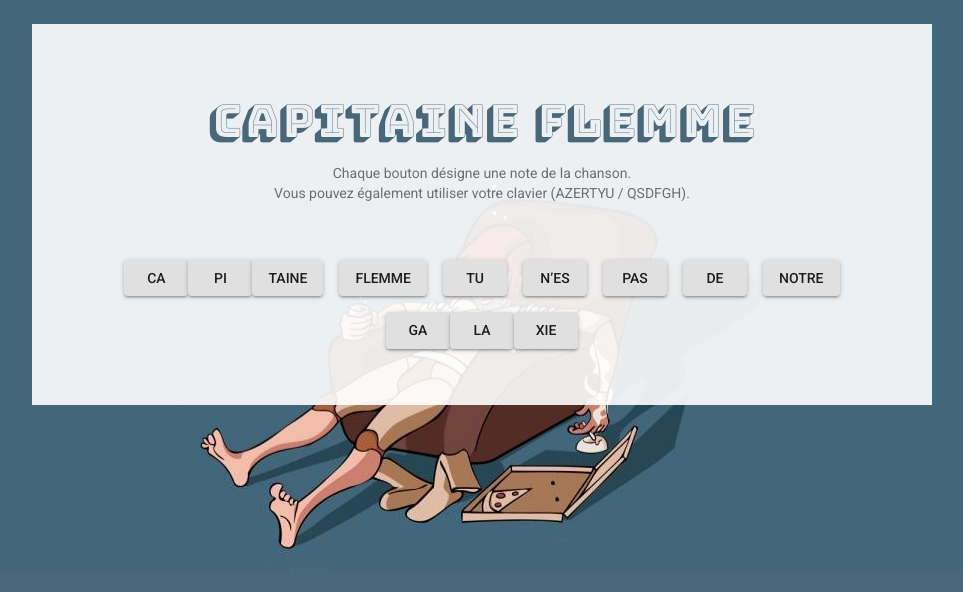
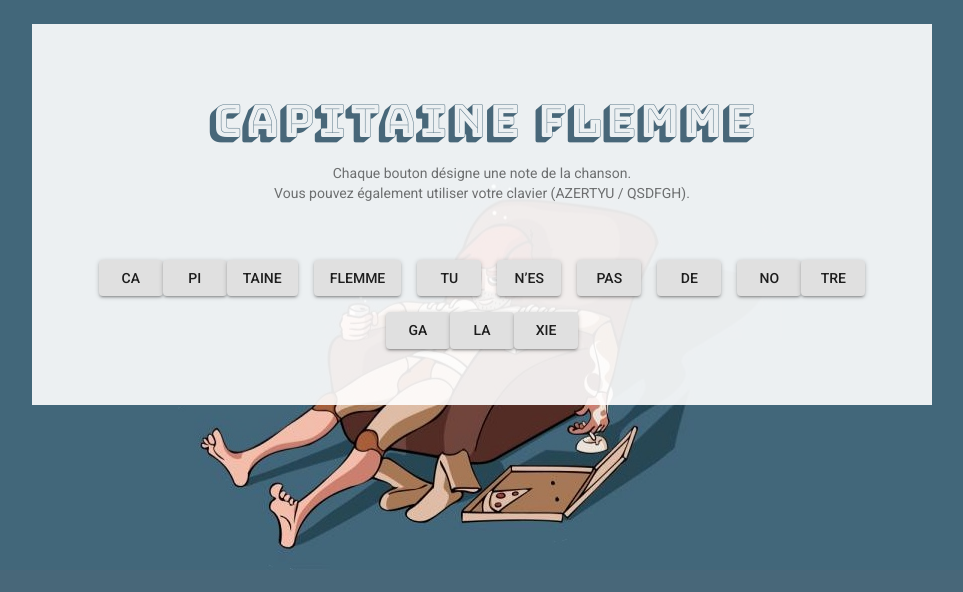
Before and after one commit to mbrehin/capitaine-flemme, a React (Create React App) app: page / in a window 1280 px wide. Shown: the top 592 px of the page, without its empty margins (158-1121 px from the left). Built offline with nearby package versions, Linux system fonts and the light colour scheme.

Commit message:
feat(audio): setup tone.js…
Trigger sounds on button click.

```diff
--- a/package.json
+++ b/package.json
@@ -108,6 +108,7 @@
     "react": "^16.4.2",
     "react-dom": "^16.4.2",
     "react-scripts": "next",
+    "tone": "^0.12.80",
     "typeface-roboto": "0.0.54"
   },
   "devDependencies": {
--- a/src/App.js
+++ b/src/App.js
@@ -1,11 +1,12 @@
+import PropTypes from 'prop-types'
 import React from 'react'
-import PropTypes from 'prop-types'
 
+import { Typography } from '../node_modules/@material-ui/core'
 import CssBaseline from '@material-ui/core/CssBaseline'
 import { withStyles } from '@material-ui/core/styles'
 
 import 'typeface-roboto'
-import { Typography } from '../node_modules/@material-ui/core'
+
 import Player from './components/Player'
 
 const styles = (theme) => ({
--- a/src/components/Player.js
+++ b/src/components/Player.js
@@ -1,7 +1,11 @@
+import PropTypes from 'prop-types'
 import React, { Component } from 'react'
-import PropTypes from 'prop-types'
+import Tone from 'tone'
+
 import { withStyles } from '../../node_modules/@material-ui/core'
-import SoundButton from './SoundButton'
+
+import { song } from '../utils/song'
+import SoundButton from './SoundButtonGroup'
 
 const styles = (theme) => ({
   buttons: {
@@ -13,19 +17,24 @@ const styles = (theme) => ({
 })
 
 class Player extends Component {
+  constructor(...args) {
+    super(...args)
+    // Create a synth and connect it to the master output (your speakers)
+    this.synth = new Tone.Synth().toMaster()
+  }
+
+  playTrack = ({ frequency, duration }) => {
+    this.synth.triggerAttackRelease(frequency, duration)
+  }
+
   render() {
     const { classes } = this.props
 
     return (
       <div className={classes.buttons}>
-        <SoundButton labels={['ca', 'pi', 'taine']} />
-        <SoundButton labels={['flemme']} />
-        <SoundButton labels={['tu']} />
-        <SoundButton labels={['n’es']} />
-        <SoundButton labels={['pas']} />
-        <SoundButton labels={['de']} />
-        <SoundButton labels={['notre']} />
-        <SoundButton labels={['ga', 'la', 'xie']} />
+        {song.map((sounds, index) => (
+          <SoundButton sounds={sounds} key={index} onClick={this.playTrack} />
+        ))}
       </div>
     )
   }
--- a/src/components/SoundButton.js
+++ /dev/null
@@ -1,31 +0,0 @@
-import React from 'react'
-import PropTypes from 'prop-types'
-
-import { Button, withStyles } from '../../node_modules/@material-ui/core'
-
-const styles = (theme) => ({
-  button: {
-    display: 'inline-flex',
-    margin: theme.spacing.unit,
-  },
-})
-
-const SoundButton = ({ classes, labels, xs }) => {
-  return (
-    <span className={classes.button}>
-      {labels.map((label) => (
-        <Button variant="contained" key={label}>
-          {label}
-        </Button>
-      ))}
-    </span>
-  )
-}
-
-SoundButton.propTypes = {
-  classes: PropTypes.object.isRequired,
-  labels: PropTypes.arrayOf(PropTypes.string).isRequired,
-  xs: PropTypes.number,
-}
-
-export default withStyles(styles)(SoundButton)
--- /dev/null
+++ b/src/components/SoundButtonGroup.js
@@ -0,0 +1,42 @@
+import { arrayOf, func, number, object, shape, string } from 'prop-types'
+import React from 'react'
+
+import { Button, withStyles } from '@material-ui/core'
+
+const styles = (theme) => ({
+  button: {
+    display: 'inline-flex',
+    margin: theme.spacing.unit,
+  },
+})
+
+const SoundButtonGroup = ({ classes, sounds, xs, onClick }) => {
+  return (
+    <span className={classes.button}>
+      {sounds.map(({ label, duration, frequency }) => (
+        <Button
+          variant="contained"
+          key={`${label}-${frequency}`}
+          onClick={() => onClick({ frequency, duration })}
+        >
+          {label}
+        </Button>
+      ))}
+    </span>
+  )
+}
+
+SoundButtonGroup.propTypes = {
+  classes: object.isRequired,
+  sounds: arrayOf(
+    shape({
+      label: string.isRequired,
+      frequency: string.isRequired,
+      duration: number.isRequired,
+    })
+  ).isRequired,
+  xs: number,
+  onClick: func,
+}
+
+export default withStyles(styles)(SoundButtonGroup)
--- /dev/null
+++ b/src/utils/song.js
@@ -0,0 +1,23 @@
+// Set sounds using letter notes
+// C D E F G A B
+export const song = [
+  [
+    { frequency: 'C3', duration: 0.7, key: 'A', label: 'ca' },
+    { frequency: 'E#3', duration: 0.4, key: 'Z', label: 'pi' },
+    { frequency: 'A#3', duration: 0.3, key: 'E', label: 'taine' },
+  ],
+  [{ frequency: 'A3', duration: 0.4, key: 'R', label: 'flemme' }],
+  [{ frequency: 'G3', duration: 0.3, key: 'T', label: 'tu' }],
+  [{ frequency: 'F3', duration: 0.3, key: 'Y', label: 'n’es' }],
+  [{ frequency: 'A3', duration: 0.4, key: 'U', label: 'pas' }],
+  [{ frequency: 'G3', duration: 0.3, key: 'I', label: 'de' }],
+  [
+    { frequency: 'A#3', duration: 0.4, key: 'O', label: 'no' },
+    { frequency: 'A3', duration: 0.4, key: 'P', label: 'tre' },
+  ],
+  [
+    { frequency: 'G3', duration: 0.3, key: 'Q', label: 'ga' },
+    { frequency: 'F3', duration: 0.3, key: 'S', label: 'la' },
+    { frequency: 'C3', duration: 0.5, key: 'D', label: 'xie' },
+  ],
+]
```
Also changed, not shown: 1 other file (tests, documents, lock files or other folders).
